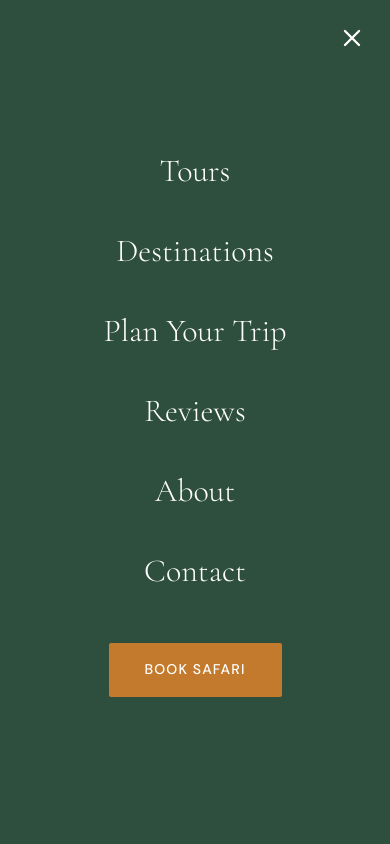
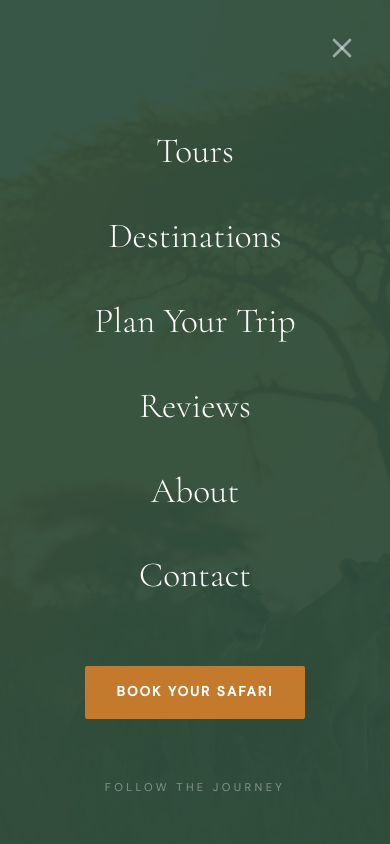
Before and after one commit to BarasaIan11/wildventures, a Next.js app: page / in a window 390 px wide. Both pictures are taken after a click on the button "Open menu". Shown: the top 844 px of the page. Built offline with nearby package versions, Linux system fonts and the light colour scheme.

Commit message:
fix: improved responsive ui layout for extreme mobile screens and also fixed toursfilters and booking widget overlapping content on mobile

```diff
--- a/src/app/layout.jsx
+++ b/src/app/layout.jsx
@@ -2,6 +2,12 @@ import '../styles/globals.css'
 import Navbar from '@/components/layout/Navbar'
 import Footer from '@/components/layout/Footer'
 import WhatsAppButton from '@/components/shared/WhatsAppButton'
+
+export const viewport = {
+  width: "device-width",
+  initialScale: 1,
+  maximumScale: 1,
+};
 
 export const metadata = {
   title: { default: "WildVentures — Experience Africa's Wild Beauty", template: '%s | WildVentures' },
--- a/src/app/plan/page.jsx
+++ b/src/app/plan/page.jsx
@@ -211,7 +211,7 @@ export default function PlanPage() {
                 <label className={labelClass}>
                   Preferred Destinations (select all that interest you)
                 </label>
-                <div className="grid grid-cols-2 sm:grid-cols-3 gap-2.5 mt-1">
+                <div className="grid grid-cols-1 xs:grid-cols-2 sm:grid-cols-3 gap-2.5 mt-1">
                   {[
                     "Kenya",
                     "Tanzania",
@@ -243,7 +243,7 @@ export default function PlanPage() {
                     <Heart className="w-3 h-3" /> Travel Interests
                   </span>
                 </label>
-                <div className="grid grid-cols-2 sm:grid-cols-3 gap-2.5 mt-1">
+                <div className="grid grid-cols-1 xs:grid-cols-2 sm:grid-cols-3 gap-2.5 mt-1">
                   {[
                     "Big Five Game Drives",
                     "Gorilla Trekking",
--- a/src/components/home/Gallery.jsx
+++ b/src/components/home/Gallery.jsx
@@ -64,7 +64,7 @@ export default function Gallery() {
           1. Increased gap to 4 for a more premium, spacious feel.
           2. Removed hardcoded row height to let the container be more flexible.
       */}
-      <div className="max-w-[1600px] mx-auto px-4 grid grid-cols-2 md:grid-cols-4 gap-4 auto-rows-[280px]">
+      <div className="max-w-[1600px] mx-auto px-4 grid grid-cols-1 xs:grid-cols-2 md:grid-cols-4 gap-4 auto-rows-[280px]">
         {images.map((img, i) => (
           <RevealWrapper
             key={i}
--- a/src/components/home/SearchBar.jsx
+++ b/src/components/home/SearchBar.jsx
@@ -22,12 +22,11 @@ export default function SearchBar() {
   };
 
   return (
-    /* REMOVED bg-ivory HERE -> Now it's transparent so the StatsBar green shows through */
-    <div className="relative z-30 w-full">
-      <div className="max-w-7xl mx-auto px-[5%]">
-        <div className="flex flex-col md:flex-row items-stretch bg-white shadow-[0_20px_60px_rgba(0,0,0,0.15)] -translate-y-1/2 rounded-sm overflow-hidden">
+    <div className="relative z-30 w-full px-[5%] -mt-6 sm:-mt-10 md:-mt-16 lg:-mt-20">
+      <div className="max-w-7xl mx-auto">
+        <div className="flex flex-col lg:flex-row items-stretch bg-white shadow-2xl rounded-sm overflow-hidden border border-gray-100">
           {/* Destination */}
-          <div className="flex-1 px-8 py-7 border-r border-gray-100 group hover:bg-ivory/30 transition-colors">
+          <div className="flex-1 px-8 py-6 border-b lg:border-b-0 lg:border-r border-gray-100 group">
             <label className="text-[0.65rem] text-orange tracking-[0.2em] uppercase font-bold mb-2 flex items-center gap-2">
               <MapPin className="w-3.5 h-3.5" /> Destination
             </label>
--- a/src/components/layout/Navbar.jsx
+++ b/src/components/layout/Navbar.jsx
@@ -100,38 +100,59 @@ export default function Navbar() {
       {/* ── Mobile Nav Overlay */}
       <div
         className={clsx(
-          "fixed inset-0 z-[1000] bg-green flex flex-col items-center justify-center gap-8",
-          "transition-all duration-500",
+          "fixed inset-0 z-[1000] bg-green flex flex-col items-center justify-center p-10",
+          "transition-all duration-700 ease-in-out",
           mobileOpen
-            ? "opacity-100 pointer-events-auto"
-            : "opacity-0 pointer-events-none",
+            ? "translate-x-0 opacity-100"
+            : "translate-x-full opacity-0", // Slide in effect
         )}
       >
+        {/* Subtle background texture for mobile menu */}
+        <div className="absolute inset-0 opacity-5 pointer-events-none">
+          <div
+            className="w-full h-full"
+            style={{
+              backgroundImage: 'url("/images/hero/hero-main.png")',
+              backgroundSize: "cover",
+            }}
+          />
+        </div>
+
         <button
           onClick={() => setMobileOpen(false)}
-          className="absolute top-6 right-6 text-white"
-          aria-label="Close menu"
+          className="absolute top-8 right-8 text-white/50 hover:text-white"
         >
-          <X className="w-7 h-7" />
+          <X className="w-8 h-8" />
         </button>
 
-        {links.map(({ href, label }) => (
+        <nav className="relative z-10 flex flex-col items-center gap-8 text-center">
+          {links.map(({ href, label }, i) => (
             <Link
               key={href}
               href={href}
               onClick={() => setMobileOpen(false)}
-            className="font-serif text-[2rem] font-light text-white hover:text-beige transition-colors"
+              style={{ transitionDelay: `${i * 50}ms` }}
+              className="font-serif text-[2.2rem] font-light text-white hover:text-beige transition-colors"
             >
               {label}
             </Link>
           ))}
+
           <Link
             href="/tours"
             onClick={() => setMobileOpen(false)}
-          className="btn btn-primary mt-4"
+            className="btn btn-primary mt-8 w-full"
           >
-          Book Safari
+            Book Your Safari
           </Link>
+        </nav>
+
+        {/* Mobile Socials */}
+        <div className="absolute bottom-12 flex gap-6 text-white/40">
+          <span className="text-[0.7rem] tracking-[0.3em] uppercase">
+            Follow the Journey
+          </span>
+        </div>
       </div>
     </>
   );
--- a/src/components/shared/BookingWidget.jsx
+++ b/src/components/shared/BookingWidget.jsx
@@ -24,7 +24,7 @@ export default function BookingWidget({ tourTitle = '', price = 0 }) {
   )
 
   return (
-    <div className="bg-white rounded-sm shadow-card-hover overflow-hidden sticky top-24">
+    <div className="bg-white rounded-sm shadow-card-hover overflow-hidden lg:sticky lg:top-24 z-10">
       {/* Header */}
       <div className="bg-green px-6 py-5">
         <p className="text-white/70 text-[0.75rem] tracking-[0.1em] uppercase mb-1">Starting from</p>
--- a/src/components/tours/TourFilters.jsx
+++ b/src/components/tours/TourFilters.jsx
@@ -32,7 +32,7 @@ export default function TourFilters() {
     "block text-[0.7rem] tracking-[0.12em] uppercase text-green font-medium mb-1.5";
 
   return (
-    <div className="bg-white rounded-sm shadow-card p-6 sticky top-24">
+    <div className="bg-white rounded-sm shadow-card p-6 lg:sticky lg:top-24 z-10">
       <h3 className="font-serif text-[1.2rem] text-charcoal mb-5">
         Filter Safaris
       </h3>
--- a/src/styles/globals.css
+++ b/src/styles/globals.css
@@ -1,24 +1,44 @@
-@import url('https://fonts.googleapis.com/css2?family=Cormorant+Garamond:ital,wght@0,300;0,400;0,600;1,300;1,400&family=DM+Sans:wght@300;400;500&display=swap');
+@import url("https://fonts.googleapis.com/css2?family=Cormorant+Garamond:ital,wght@0,300;0,400;0,600;1,300;1,400&family=DM+Sans:wght@300;400;500&display=swap");
 
 @tailwind base;
 @tailwind components;
 @tailwind utilities;
 
 @layer base {
-  *, *::before, *::after { box-sizing: border-box; }
-  html { scroll-behavior: smooth; }
-  body { @apply bg-ivory text-charcoal antialiased overflow-x-hidden font-sans; }
-  img  { @apply max-w-full block; }
-  a    { @apply no-underline; }
+  *,
+  *::before,
+  *::after {
+    box-sizing: border-box;
+  }
+  html {
+    scroll-behavior: smooth;
+  }
+  body {
+    @apply bg-ivory text-charcoal antialiased overflow-x-hidden font-sans;
+  }
+  img {
+    @apply max-w-full block;
+  }
+  a {
+    @apply no-underline;
+  }
 
-  ::-webkit-scrollbar       { width: 5px; }
-  ::-webkit-scrollbar-track { @apply bg-ivory; }
-  ::-webkit-scrollbar-thumb { @apply bg-green rounded-sm; }
+  ::-webkit-scrollbar {
+    width: 5px;
+  }
+  ::-webkit-scrollbar-track {
+    @apply bg-ivory;
+  }
+  ::-webkit-scrollbar-thumb {
+    @apply bg-green rounded-sm;
+  }
 }
 
 @layer components {
   /* ── Layout */
-  .section-pad { @apply py-[90px] px-[5%]; }
+  .section-pad {
+    @apply py-14 px-6 md:py-24 md:px-[10%];
+  }
 
   /* ── Typography helpers */
   .section-label {
@@ -26,40 +46,57 @@
            tracking-[0.2em] uppercase font-medium mb-3;
   }
   .section-label::before {
-    content: '';
+    content: "";
     @apply block w-6 h-px bg-orange flex-shrink-0;
   }
-  .section-label.light { @apply text-beige; }
-  .section-label.light::before { @apply bg-beige opacity-60; }
+  .section-label.light {
+    @apply text-beige;
+  }
+  .section-label.light::before {
+    @apply bg-beige opacity-60;
+  }
 
   .section-title {
-    @apply font-serif text-[clamp(2rem,4.5vw,3.2rem)] font-light
-           text-charcoal leading-[1.15] mb-4;
+    @apply font-serif text-[clamp(2.2rem,6vw,3.5rem)] font-light
+           text-charcoal leading-[1.1] mb-6;
   }
-  .section-title em   { @apply not-italic italic text-green; }
-  .section-title.white{ @apply text-white; }
+  .section-title em {
+    @apply not-italic italic text-green;
+  }
+  .section-title.white {
+    @apply text-white;
+  }
 
-  .section-sub { @apply text-[0.95rem] text-[#666] leading-[1.7] max-w-[480px]; }
+  .section-sub {
+    @apply text-[1rem] text-gray-500 leading-relaxed max-w-[550px] mx-auto md:mx-0;
+  }
 
   /* ── Buttons */
   .btn {
-    @apply inline-block px-9 py-4 text-[0.88rem] font-medium tracking-[0.08em]
-           uppercase rounded-sm transition-all duration-300 cursor-pointer border-none;
+    @apply inline-flex items-center justify-center px-8 py-4 text-[0.85rem]
+           font-bold tracking-[0.15em] uppercase rounded-sm transition-all
+           duration-300 w-full sm:w-auto; /* Full width on mobile, auto on tablet up */
   }
   .btn-primary {
     @apply btn bg-orange text-white;
   }
-  .btn-primary:hover { @apply bg-orange-dark -translate-y-0.5 shadow-orange; }
+  .btn-primary:hover {
+    @apply bg-orange-dark -translate-y-0.5 shadow-orange;
+  }
 
   .btn-outline-white {
     @apply btn border border-white/50 text-white backdrop-blur-sm;
   }
-  .btn-outline-white:hover { @apply border-white bg-white/10 -translate-y-0.5; }
+  .btn-outline-white:hover {
+    @apply border-white bg-white/10 -translate-y-0.5;
+  }
 
   .btn-outline-green {
     @apply btn border border-green text-green bg-transparent;
   }
-  .btn-outline-green:hover { @apply bg-green text-white; }
+  .btn-outline-green:hover {
+    @apply bg-green text-white;
+  }
 
   /* ── View all link */
   .link-arrow {
@@ -73,24 +110,40 @@
     @apply bg-white rounded-sm overflow-hidden shadow-card
            transition-all duration-300 cursor-pointer;
   }
-  .card:hover { @apply -translate-y-1.5 shadow-card-hover; }
+  .card:hover {
+    @apply -translate-y-1.5 shadow-card-hover;
+  }
 
   /* ── Reveal animation */
   .reveal {
     @apply opacity-0 translate-y-[30px] transition-all duration-700;
     transition-timing-function: cubic-bezier(0.4, 0, 0.2, 1);
   }
-  .reveal.visible { @apply opacity-100 translate-y-0; }
-  .reveal-d1 { transition-delay: 0.1s; }
-  .reveal-d2 { transition-delay: 0.2s; }
-  .reveal-d3 { transition-delay: 0.3s; }
-  .reveal-d4 { transition-delay: 0.4s; }
+  .reveal.visible {
+    @apply opacity-100 translate-y-0;
+  }
+  .reveal-d1 {
+    transition-delay: 0.1s;
+  }
+  .reveal-d2 {
+    transition-delay: 0.2s;
+  }
+  .reveal-d3 {
+    transition-delay: 0.3s;
+  }
+  .reveal-d4 {
+    transition-delay: 0.4s;
+  }
 
   /* ── Badge */
   .badge {
     @apply inline-block text-[0.65rem] tracking-[0.1em] uppercase font-medium
            px-2.5 py-1 rounded-sm;
   }
-  .badge-orange { @apply badge bg-orange text-white; }
-  .badge-green  { @apply badge bg-green text-white; }
+  .badge-orange {
+    @apply badge bg-orange text-white;
+  }
+  .badge-green {
+    @apply badge bg-green text-white;
+  }
 }
```
Also changed, not shown: src/app/about/page.jsx (+48 -34 lines), src/components/home/HeroSection.jsx (+0 -19 lines), src/components/home/TopDestinations.jsx (+0 -7 lines). Lines whose indentation alone changed are shown as unchanged.
